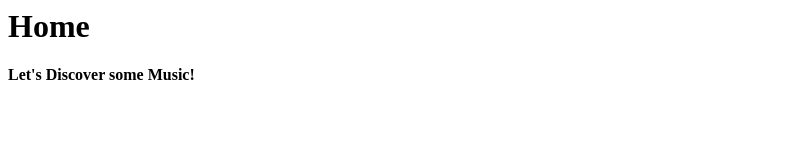
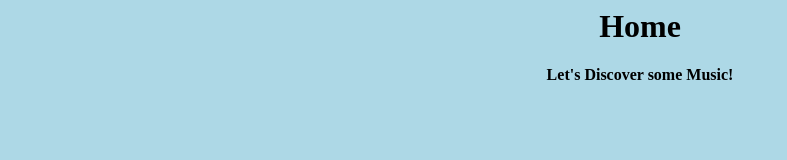
Before and after one commit to jkiim0/377-Final-Project, a plain HTML site: page home.html in a window 1280 px wide. Shown: the whole page, without its empty margins (0-787 px from the left). Drawn offline with Linux system fonts and the light colour scheme.

Commit message:
creating home page

```diff
--- a/home.html
+++ b/home.html
@@ -1,9 +1,13 @@
 <html>
     <head>
         <title>DiscoverMusic Home Page</title>
+        <link rel="stylesheet" href="layout.css">
     </head>
     <body>
-        <h1>Home</h1>
-        <h4>Let's Discover some Music!</h4>
+        <div class="intro">
+            <h1>Home</h1>
+            <h4>Let's Discover some Music!</h4>
+        </div>
+
     </body>
 </html>
--- /dev/null
+++ b/layout.css
@@ -0,0 +1,7 @@
+body{
+    background-color: lightblue;
+}
+
+.intro{
+    text-align: center;
+}
```
